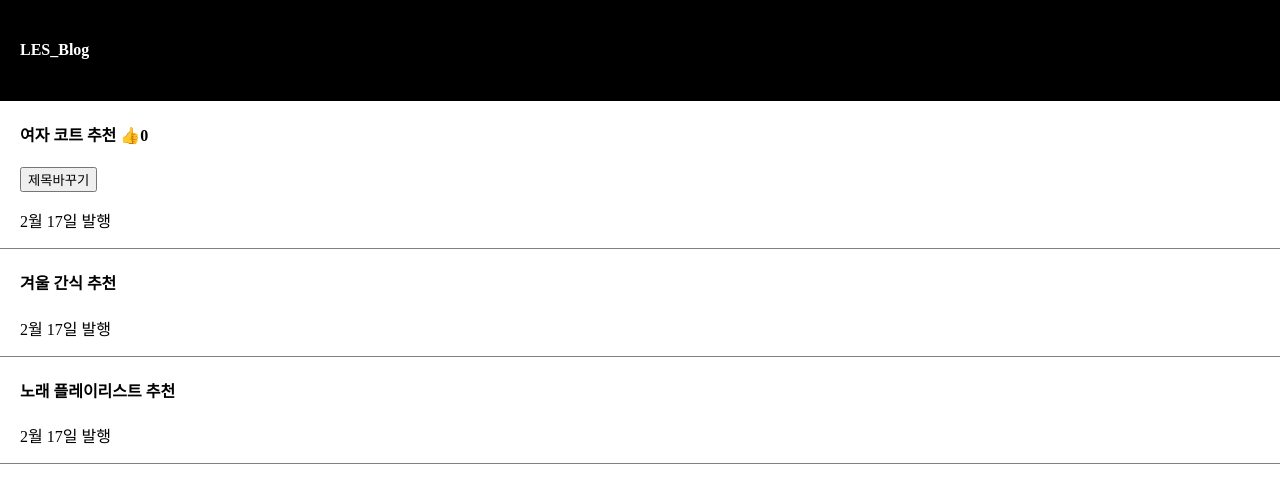
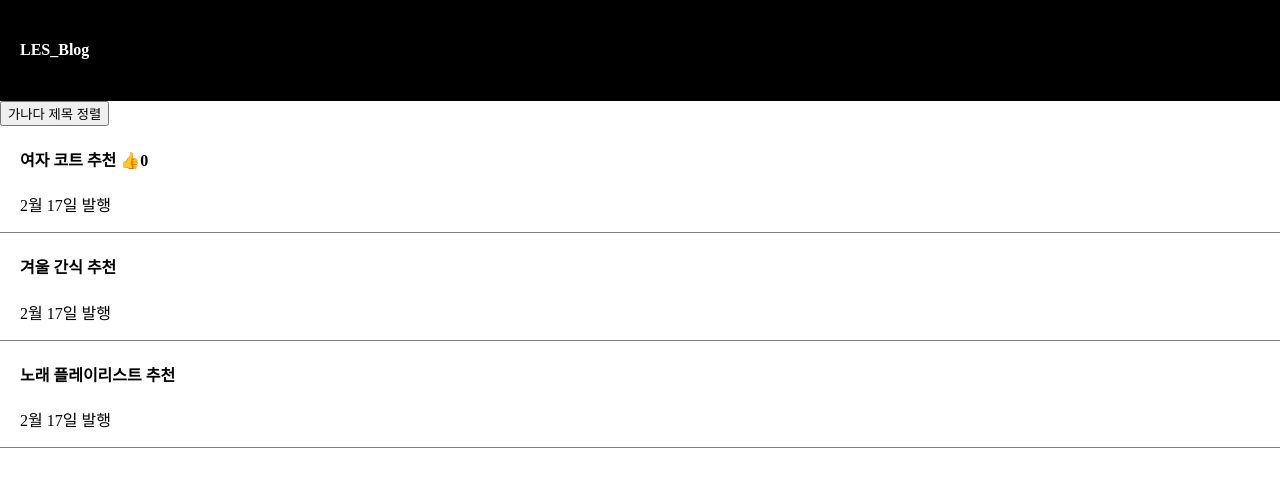
Before and after one commit to ihan1004/vite-project, a React (Vite) app: page / in a window 1280 px wide. Shown: the top 482 px of the page. Built offline with nearby package versions, Linux system fonts and the light colour scheme.

Commit message:
가나다 정렬 버튼 추가

```diff
--- a/src/App.jsx
+++ b/src/App.jsx
@@ -5,27 +5,32 @@ import './App.css'
 function App() {
 
   let post = '역삼 우동 맛집';
-  let [글제목, 남자코트추천] = useState('여자 코트 추천');
-  let [간식, c] = useState('겨울 간식 추천');
-  let [노래, d] = useState('노래 플레이리스트 추천'); //자주 바뀔거 같은 html은 state로 만들어주는게 좋다.
+  let [글제목, 글제목변경] = useState(['여자 코트 추천', '겨울 간식 추천', '노래 플레이리스트 추천']);//자주 바뀔거 같은 html은 state로 만들어주는게 좋다.
   let [따봉, 따봉변경] = useState(0); //좋아요 useState
 
   return (
+
     <div className="App">
       <div className="black-nav">
         <h4>LES_Blog</h4>
       </div>
+      <button onClick={() => {
+          let copy = [...글제목];
+          copy.sort(function(a, b){
+            return a.localeCompare(b);
+          });
+          글제목변경(copy);
+        }}>가나다 제목 정렬</button>
       <div className="list">
-        <h4> { 글제목 } <span onClick={ () => { 따봉변경(따봉+1) }}>👍</span>{ 따봉 }</h4>
-        <button onClick={() => {남자코트추천('남자코트추천');}}>제목바꾸기</button>
+        <h4> { 글제목[0] } <span onClick={ () => { 따봉변경(따봉+1) }}>👍</span>{ 따봉 }</h4>
         <p>2월 17일 발행</p>
       </div>
       <div className="list">
-        <h4>{ 간식 }</h4>
+        <h4>{ 글제목[1] }</h4>
         <p>2월 17일 발행</p>
       </div>
       <div className="list">
-        <h4>{ 노래 }</h4>
+        <h4>{ 글제목[2] }</h4>
         <p>2월 17일 발행</p>
       </div>
     </div>
```
